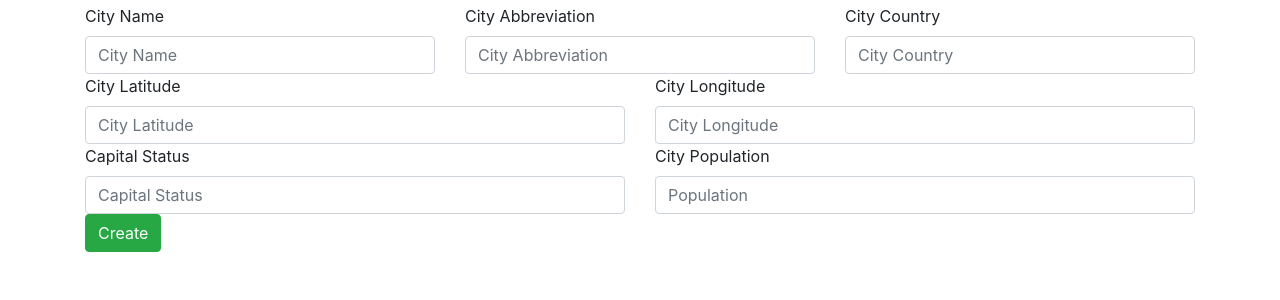
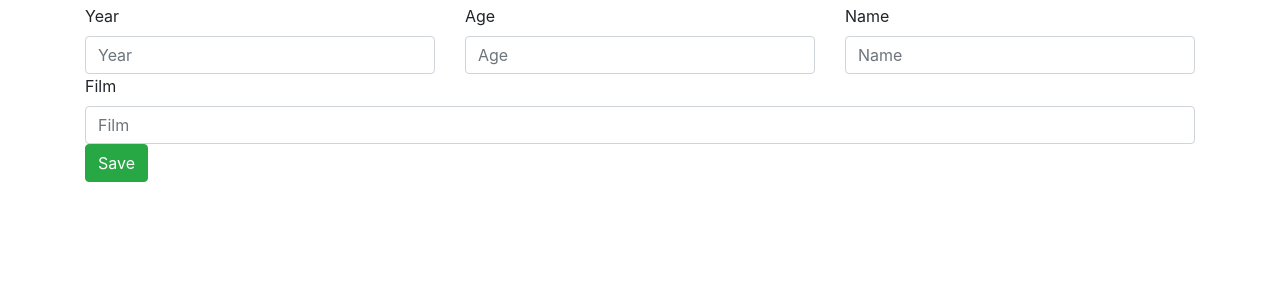
Before and after one commit to kefsaj/PythonDockerFlaskPycharm-Part4, a Flask app: page /actress/new in a window 1280 px wide. Shown: the part 56-356 px from the top of the page. Run offline with Flask 2, Linux system fonts and the light colour scheme; some libraries are stand-ins or nearby versions.

Commit message:
Task: Implemented new.html for oscars

```diff
--- a/app/templates/new.html
+++ b/app/templates/new.html
@@ -1,45 +1,27 @@
 {% extends "layout.html" %}
 {% block content %}
-<form action="/cities/new" method="POST">
+<form action="/actress/new" method="POST">
     <div class="row">
         <div class="col">
-            <label for="fldName">City Name</label>
-            <input id="fldName" type="text" class="form-control" placeholder="City Name" name="fldName">
+            <label for="fldYear">Year</label>
+            <input id="fldYear" type="text" class="form-control" placeholder="Year" name="fldYear">
         </div>
         <div class="col">
-            <label for="fldAbbreviation">City Abbreviation</label>
-            <input id="fldAbbreviation" t ype="text" class="form-control" placeholder="City Abbreviation"
-                   name="fldAbbreviation">
+            <label for="fldAge">Age</label>
+            <input id="fldAge" type="text" class="form-control" placeholder="Age" name="fldAge">
         </div>
         <div class="col">
-            <label for="fldCountry">City Country</label>
-            <input id="fldCountry" type="text" class="form-control" placeholder="City Country" name="fldCountry">
-        </div>
-    </div>
-
-    <div class="row">
-        <div class="col">
-            <label for="fldLat">City Latitude</label>
-            <input id="fldLat" type="text" class="form-control" placeholder="City Latitude" name="fldLat">
-        </div>
-        <div class="col">
-            <label for="fldlong">City Longitude</label>
-            <input id="fldlong" type="text" class="form-control" placeholder="City Longitude" name="fldLong">
+            <label for="fldName">Name</label>
+            <input id="fldName" type="text" class="form-control" placeholder="Name" name="fldName">
         </div>
     </div>
     <div class="row">
         <div class="col">
-            <label for="fldCapitalStatus">Capital Status</label>
-
-            <input id="fldCapitalStatus" type="text" class="form-control" placeholder="Capital Status "
-                   name="fldCapitalStatus">
-        </div>
-        <div class="col">
-            <label for="fldPopulation">City Population</label>
-            <input id="fldPopulation" type="text" class="form-control" placeholder="Population" name="fldPopulation">
+            <label for="fldFilm">Film</label>
+            <input id="fldFilm" type="text" class="form-control" placeholder="Film" name="fldFilm">
         </div>
     </div>
-    <button type="submit" class="btn btn-success">Create</button>
+    <button type="submit" class="btn btn-success">Save</button>
 
 </form>
 
```
